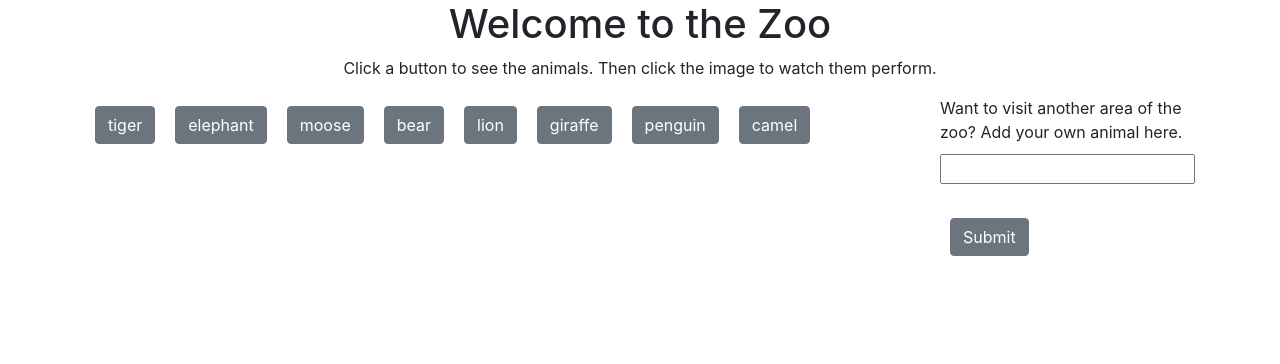
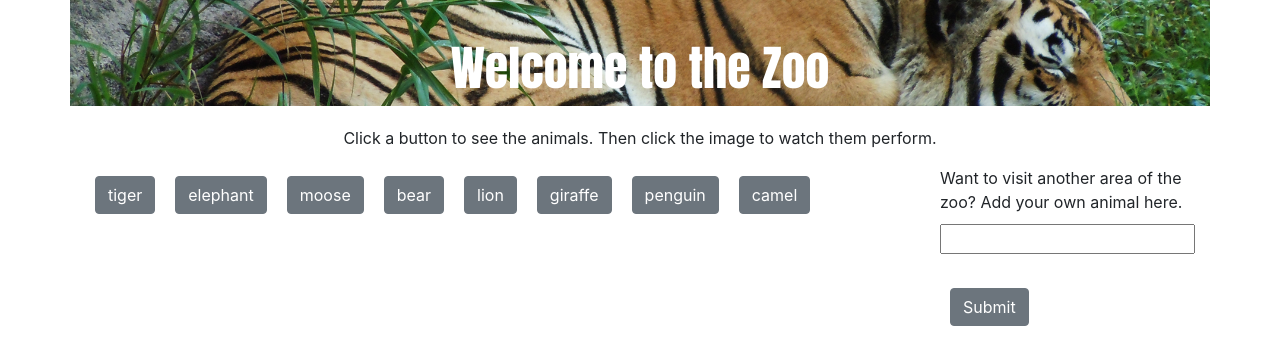
Before and after one commit to BourneID7/giphy-app, a plain HTML site: page index.html in a window 1280 px wide. Drawn offline with nearby package versions, Linux system fonts and the light colour scheme.

Commit message:
added header image

```diff
--- a/assets/css/style.css
+++ b/assets/css/style.css
@@ -1,5 +1,15 @@
+header {
+    background-image: url(../images/header.jpg);
+    background-position: center;
+    background-size: cover;
+    margin-bottom: 20px;
+}
 h1 {
+    font-family: 'Anton', sans-serif;
+    font-size: 3rem;
     text-align: center;
+    color: #fff;
+    margin-top: 40px;
 }
 .btn {
     margin: 10px;
--- a/index.html
+++ b/index.html
@@ -5,6 +5,7 @@
     <meta name="viewport" content="width=device-width, initial-scale=1.0">
     <meta http-equiv="X-UA-Compatible" content="ie=edge">
     <link rel="stylesheet" href="https://stackpath.bootstrapcdn.com/bootstrap/4.3.1/css/bootstrap.min.css" integrity="sha384-ggOyR0iXCbMQv3Xipma34MD+dH/1fQ784/j6cY/iJTQUOhcWr7x9JvoRxT2MZw1T" crossorigin="anonymous">
+    <link href="https://fonts.googleapis.com/css?family=Anton" rel="stylesheet">
     <link rel="stylesheet" type="text/css" href="assets/css/style.css">
     <script src="https://ajax.googleapis.com/ajax/libs/jquery/3.4.0/jquery.min.js"></script>
     <title>The Zoo</title>
@@ -14,10 +15,10 @@
         <header class="row">
             <div class="col-md-12">
                 <h1>Welcome to the Zoo</h1>
-                <p class="center">Click a button to see the animals. Then click the image to watch them perform.</p>
             </div>
         </header>
         <main>
+            <p class="center">Click a button to see the animals. Then click the image to watch them perform.</p>
             <div class="row button-row">
                 <div class="col-md-9" id="buttons"></div>
                 <div class="col-md-3" id="add-button"></div>
```
Also changed, not shown: assets/images/header.jpg (added), 2 other files.
